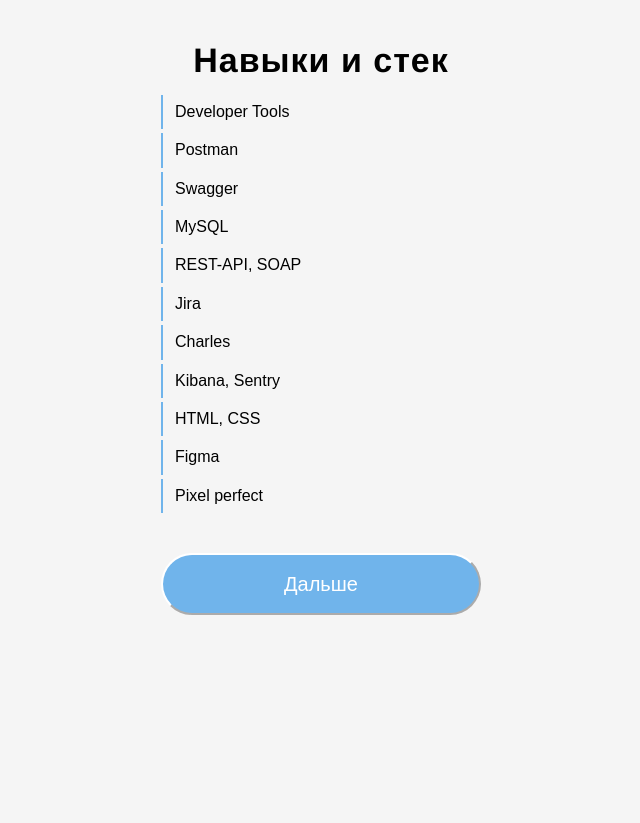
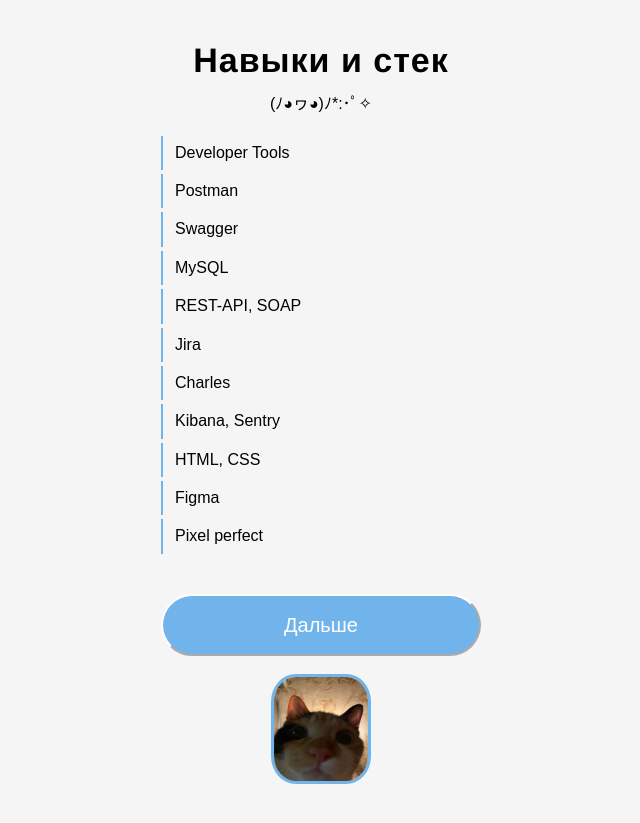
Before and after one commit to KseniaBQA/KB_QA.github.io, a plain HTML site: page index.html in a window 1280 px wide. Shown: the part 777-1600 px from the top of the page, without its empty margins (319-959 px from the left). Before the commit the page ends 1432 px from the top, so only its background shows below. Drawn offline with Linux system fonts and the light colour scheme.

Commit message:
new face cat

```diff
--- a/index.html
+++ b/index.html
@@ -36,6 +36,8 @@
       <section class="links">
        <div class="list">
    <h2 class="links__header">Навыки и стек</h2>
+   <p align="center">(ﾉ◕ヮ◕)ﾉ*:･ﾟ✧</p>
+    <br>
     <ul>
     <li><span>Developer Tools</span></li>
     <li><span>Postman</span></li>
@@ -55,6 +57,8 @@
     </main>
     <footer>
       <button type = "button" class="button-link" href=""> Дальше </button>
+      <br>
+       <img src="./mya.jpg" alt="avatar" class="header__avatar2" align="center" />
     </footer>
     <script type="text/javascript" src="js.js"></script>
   </body>
--- a/style.css
+++ b/style.css
@@ -17,7 +17,6 @@
   border: solid #70b4eb;
   height: 420px;
   width: 400px;
-
 }
 
 .header__title {
@@ -100,9 +99,11 @@
 footer {
   margin: 0 0 40px 0;
 }
-.button-link button: hover{
-   left: 10px;
+
+.button-link button: hover {
+  left: 10px;
 }
+
 .button-link {
   box-sizing: border-box;
   display: flex;
@@ -114,32 +115,36 @@
   background: #70b4eb;
   border-radius: 40px;
   border-color: #FFFFFF;
-
   font-size: 20px;
   line-height: 1.4;
-
   color: #FFFFFF;
   text-decoration: none;
 }
+
 @import url("https://fonts.googleapis.com/css2?family=Poppins:wght@200;300;400;500;600;700;800;900&display=swap");
+
 * {
   margin: 0;
   padding: 0;
   box-sizing: border-box;
   font-family: "Poppins", sans-serif;
 }
+
 .list {
   position: relative;
 }
+
 .list h2 {
   color: #000000;
   font-weight: 700;
   letter-spacing: 1px;
   margin-bottom: 10px;
 }
+
 .list ul {
   position: relative;
 }
+
 .list ul li {
   position: relative;
   left: 0;
@@ -149,11 +154,12 @@
   border-left: 2px solid #70b4eb;
   transition: 0.5s;
   cursor: pointer;
+}
 
-}
 .list ul li:hover {
   left: 10px;
 }
+
 .list ul li span {
   position: relative;
   padding: 8px;
@@ -162,9 +168,11 @@
   z-index: 1;
   transition: 0.5s;
 }
+
 .list ul li:hover span {
   color: #111;
 }
+
 .list ul li:before {
   content: "";
   position: absolute;
@@ -175,6 +183,18 @@
   transform-origin: left;
   transition: 0.5s;
 }
+
 .list ul li:hover:before {
   transform: scaleX(1);
 }
+
+.header__avatar2 {
+  border-radius: 25%;
+  border: solid #70b4eb;
+  height: 110px;
+  width: 100px;
+    display: block;
+  margin-left: auto;
+  margin-right: auto;
+}
+}
```
Also changed, not shown: mya.jpg (added).
